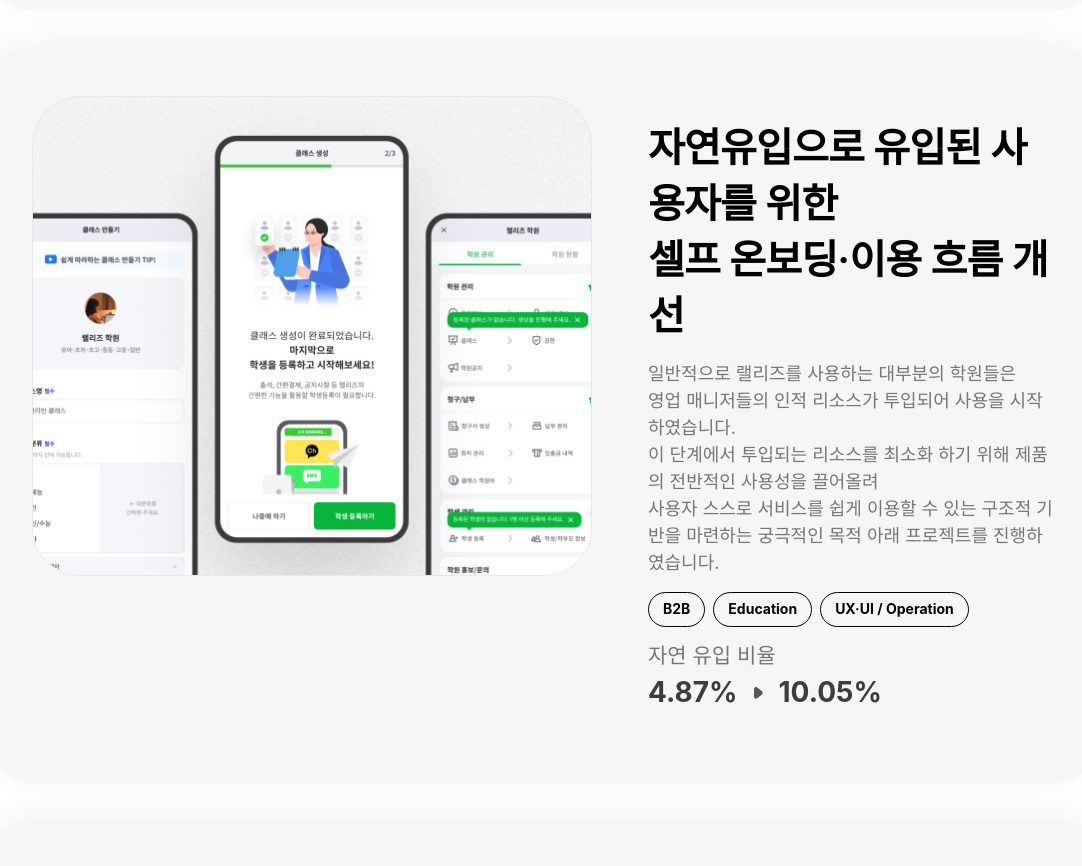
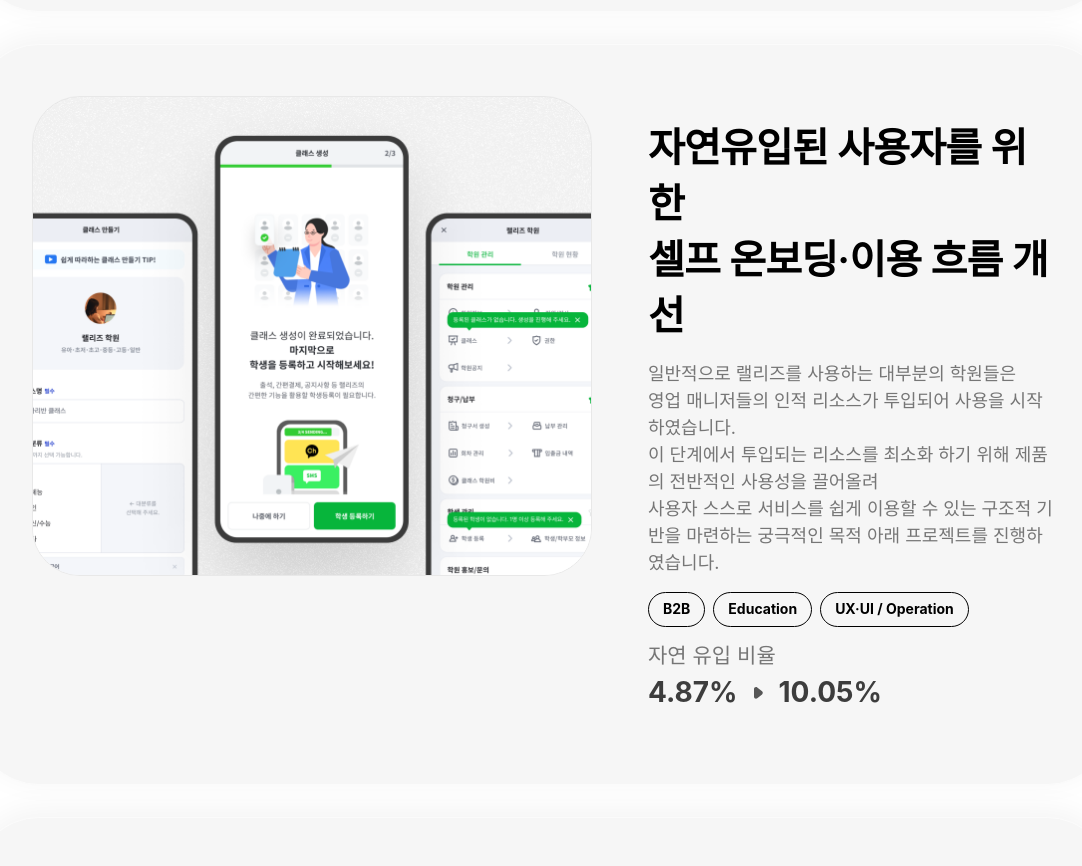
Before and after one commit to ssub99/portfolio, a plain HTML site: page project.html in a window 1280 px wide. Shown: the part 3220-4086 px from the top of the page, without its empty margins (97-1179 px from the left). Drawn offline with Linux system fonts and the light colour scheme; a web font is replaced by a local one.

Commit message:
셀프라이브 타이틀을 자연유입된 사용자 대상 문구로 수정한다.
Co-Authored-By: Claude Sonnet 5.5 <noreply@anthropic.com>

```diff
--- a/project.html
+++ b/project.html
@@ -162,12 +162,12 @@
       </article>
 
       <article class="project-card project-card--linked" id="project-selflive" data-reveal>
-        <a class="project-card__hit-area" href="project-selflive.html" aria-label="자연유입으로 유입된 사용자를 위한 셀프 온보딩·이용 흐름 개선 — 프로젝트 상세 보기"></a>
+        <a class="project-card__hit-area" href="project-selflive.html" aria-label="자연유입된 사용자를 위한 셀프 온보딩·이용 흐름 개선 — 프로젝트 상세 보기"></a>
         <div class="project-card__thumb project-card__thumb--neutral">
           <img src="assets/image/main/thumbnail_selflive.png?v=20260412" width="1164" height="960" alt="" decoding="async" loading="lazy">
         </div>
         <div class="project-card__content">
-          <h2 class="project-card__title">자연유입으로 유입된 사용자를 위한<br>셀프 온보딩·이용 흐름 개선</h2>
+          <h2 class="project-card__title">자연유입된 사용자를 위한<br>셀프 온보딩·이용 흐름 개선</h2>
           <p class="project-card__body">
             일반적으로 랠리즈를 사용하는 대부분의 학원들은<br>영업 매니저들의 인적 리소스가 투입되어 사용을 시작하였습니다.<br>이 단계에서 투입되는 리소스를 최소화 하기 위해 제품의 전반적인 사용성을 끌어올려<br>사용자 스스로 서비스를 쉽게 이용할 수 있는 구조적 기반을 마련하는 궁극적인 목적 아래 프로젝트를 진행하였습니다.
           </p>
```
Also changed, not shown: index.html (+2 -2 lines), project-selflive.html (+2 -2 lines).
